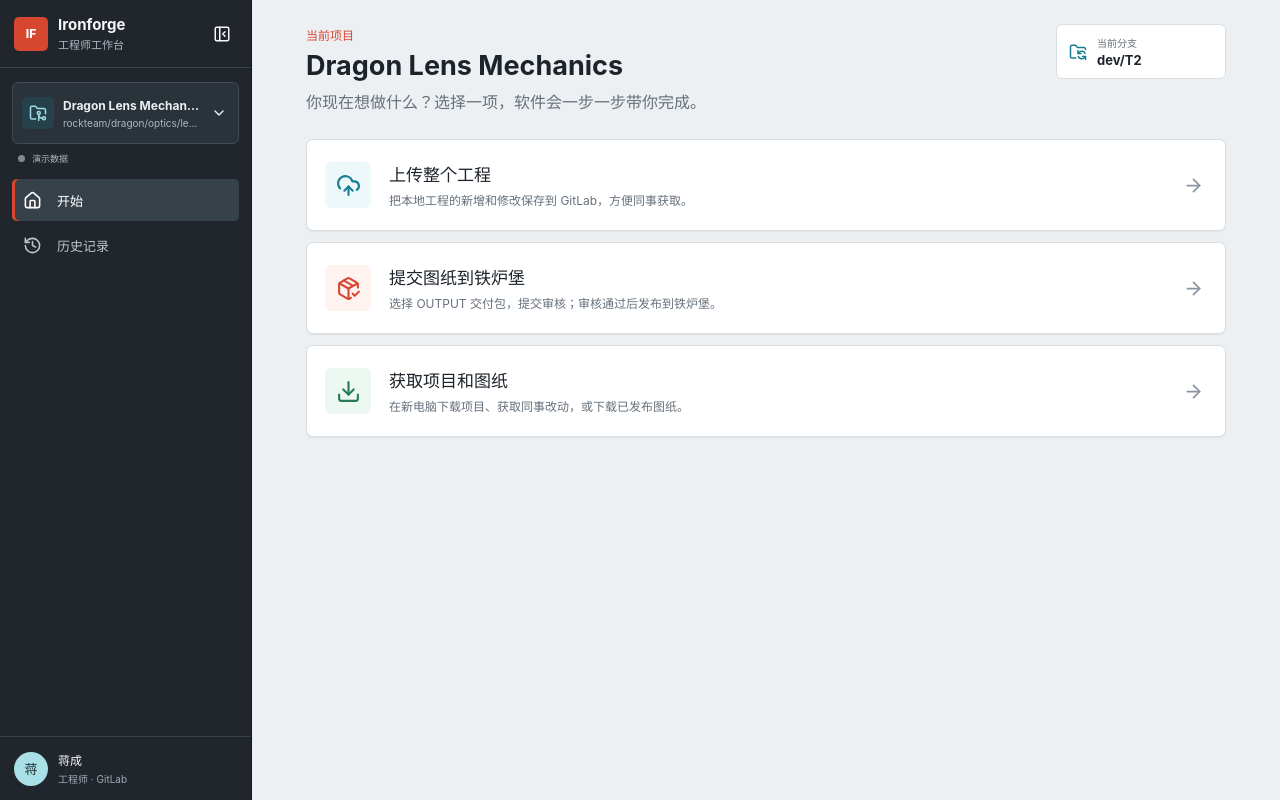
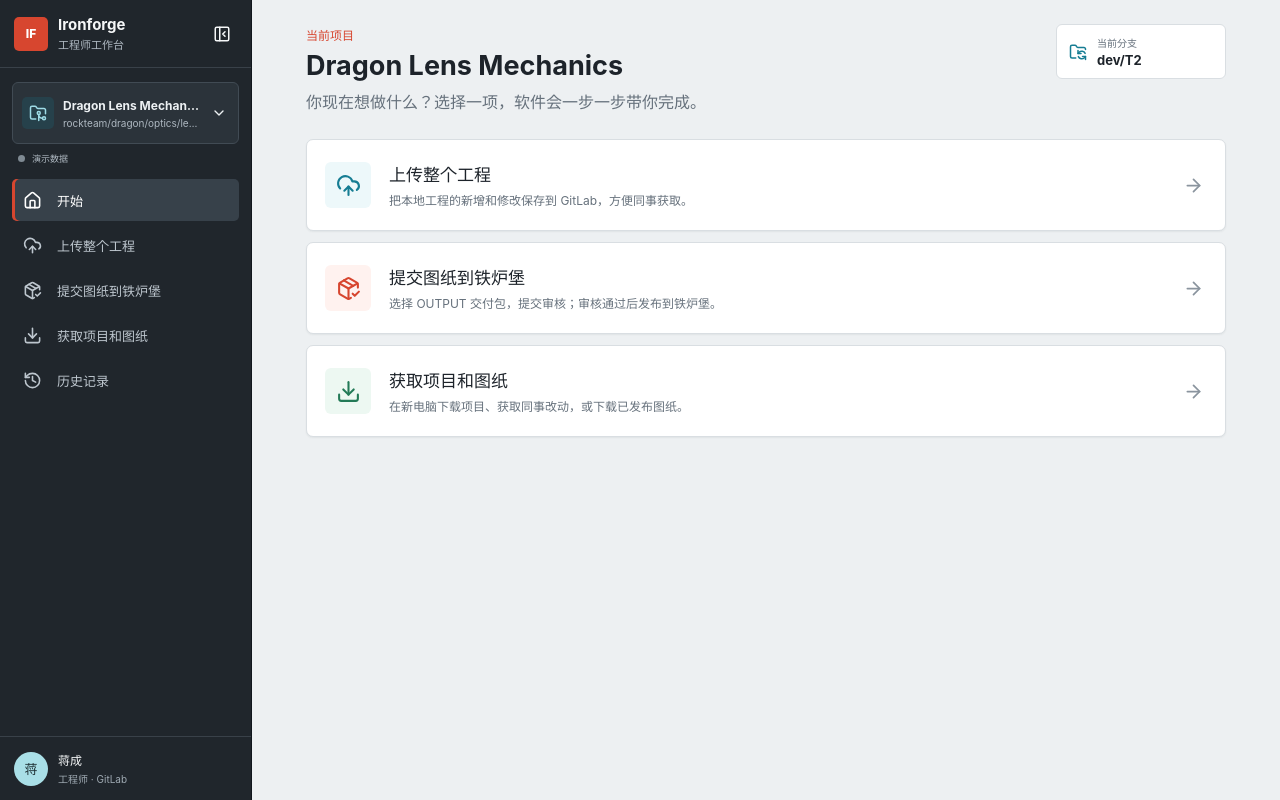
Before and after one commit to DocJ2000/ironforge-workbench, a React (Vite) app: page /workspace in a window 1280 px wide. Built offline with nearby package versions, Linux system fonts and the light colour scheme; no server answers.

Commit message:
feat: add task shortcuts to sidebar

```diff
--- a/src/components/AppShell.tsx
+++ b/src/components/AppShell.tsx
@@ -1,9 +1,12 @@
 import {
+  Download,
   History,
   House,
   Menu,
+  PackageCheck,
   PanelLeftClose,
   PanelLeftOpen,
+  UploadCloud,
   X,
 } from 'lucide-react'
 import { useState } from 'react'
@@ -12,7 +15,22 @@ import { useRepository } from '../data/repositoryContext'
 import { RepositorySwitcher } from './RepositorySwitcher'
 
 const navigation = [
-  { to: '/workspace', label: '开始', icon: House },
+  { to: '/workspace', label: '开始', icon: House, end: true },
+  {
+    to: '/workspace/project-upload',
+    label: '上传整个工程',
+    icon: UploadCloud,
+  },
+  {
+    to: '/workspace/ironforge-delivery',
+    label: '提交图纸到铁炉堡',
+    icon: PackageCheck,
+  },
+  {
+    to: '/workspace/retrieve',
+    label: '获取项目和图纸',
+    icon: Download,
+  },
   { to: '/history', label: '历史记录', icon: History },
 ]
 
@@ -68,8 +86,9 @@ export function AppShell() {
         </div>
 
         <nav aria-label="主要导航" className="primary-nav">
-          {navigation.map(({ to, label, icon: Icon }) => (
+          {navigation.map(({ to, label, icon: Icon, end }) => (
             <NavLink
+              end={end}
               key={to}
               onClick={() => setMobileNavOpen(false)}
               title={label}
```
Also changed, not shown: 1 other file (tests, documents, lock files or other folders).
